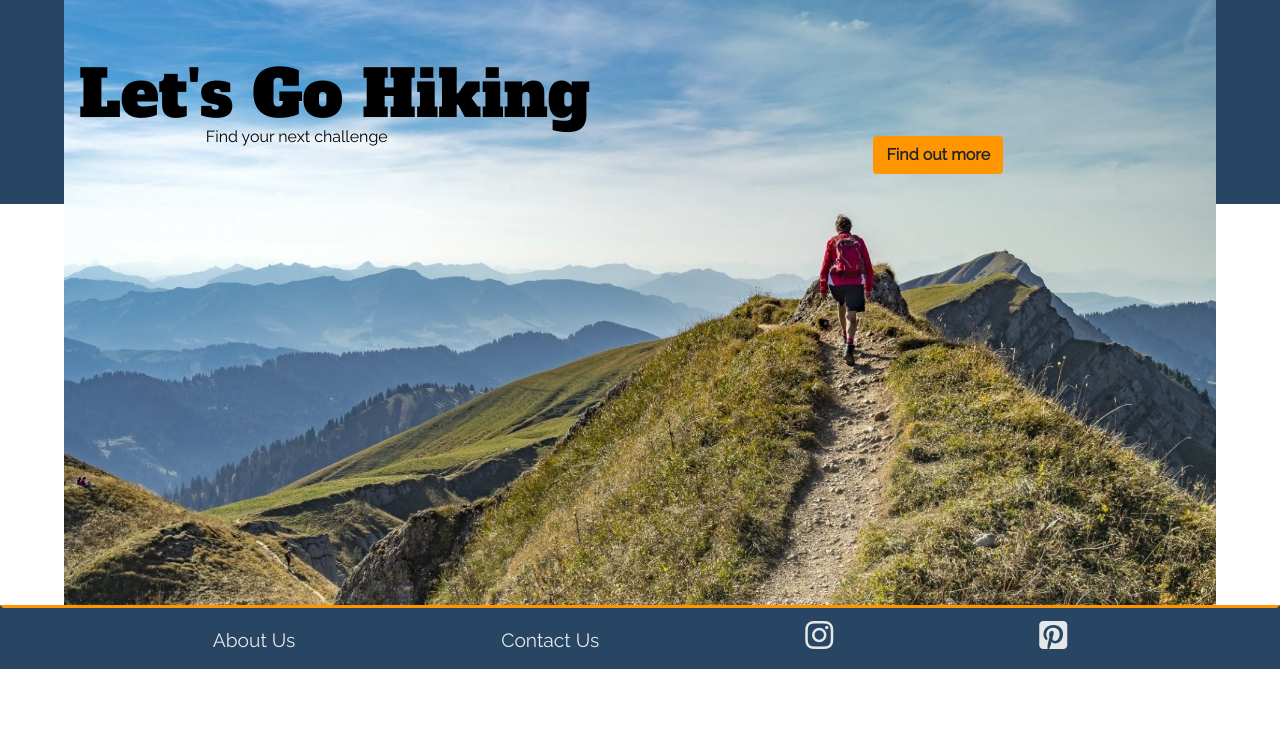
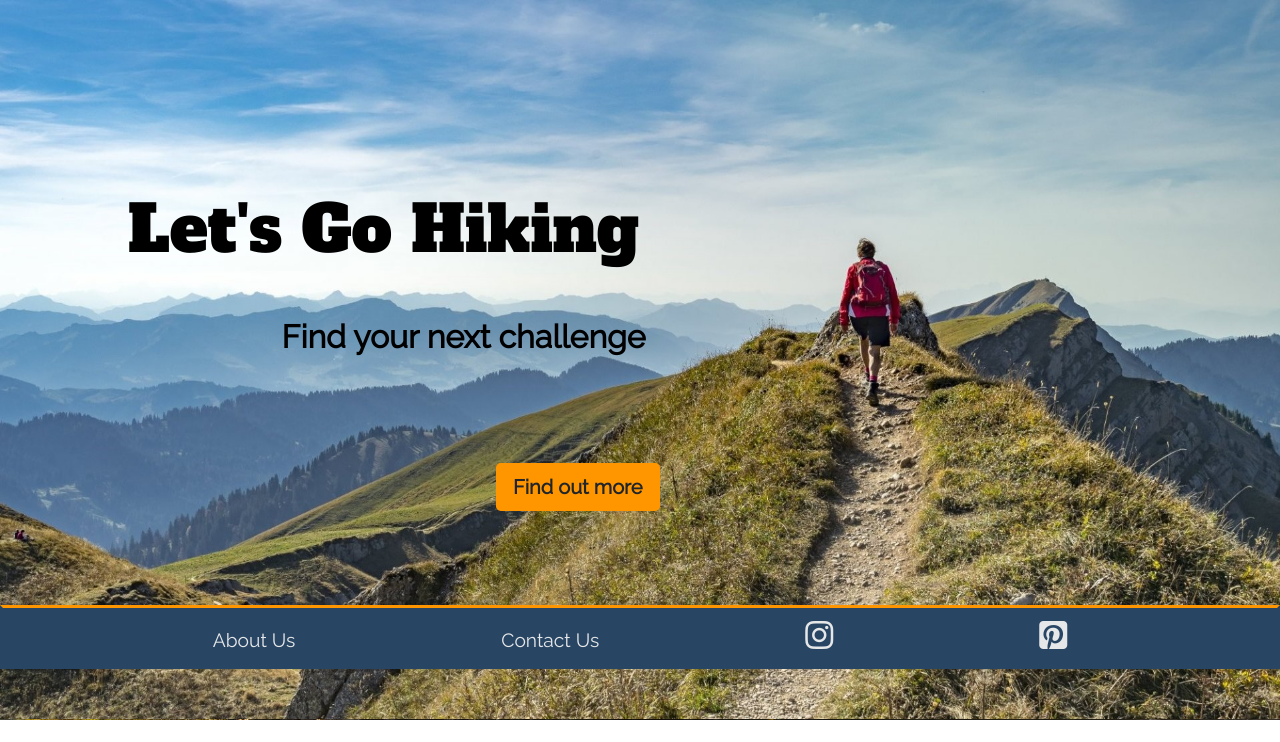
Before and after one commit to ClaireRoberts1403/LetsGoHiking, a Django app: page / in a window 1280 px wide. Shown: the part 131-873 px from the top of the page. Before the commit the page ends 800 px from the top, so only its background shows below. Run offline with Django 3.2, Linux system fonts and the light colour scheme; some libraries are stand-ins or nearby versions.

Commit message:
fixed hero image, and altered styling on empty-cart and about page

```diff
--- a/bag/templates/bag/bag.html
+++ b/bag/templates/bag/bag.html
@@ -92,8 +92,10 @@
     <!-- Empty cart user-view -->
     <div class="container-fluid">
         <h2 class="cart_empty">Your cart is empty</h2>
+        <span style="margin-left: 40%;">
                 <a href="{% url 'shop' %}" class="btn cart_empty_btns" type="button"><i class="fas fa-undo-alt"></i> Keep Shopping</a>
                 <a href="{% url 'challenges' %}" class="btn cart_empty_btns" type="button"><i class="fas fa-undo-alt"></i> Back to Challenges</a>
+                </span>
     </div>
     {% endif %}
 </div>
--- a/home/templates/home/index.html
+++ b/home/templates/home/index.html
@@ -2,57 +2,23 @@
 {% load static %}
 
 {% block content %}
-<div class="container" id="crossfade">
+<div id="crossfade">
+  <img class="bottom" src="./media/hero_image.jpg" style= "width: 100%">
+  <img class="top" src="./media/hero-image3.jpg" style= "width: 100%">
+	<img class="bottom" src="{{ '../media/hero-image3.jpg' }}" style= "width: 100%">
+	<img class="top" src="{{ '../media/hero-image2.jpg' }}" style= "width: 100%">
+</div>
+<div class="jumbotron jumbotron-fluid mb-0">
 <!-- Hero Image for Home page -->
-	<img class="bottom" src="{{ '../media/hero-image3.jpg' }}" style="background-size: 100% 100%">
-	<img class="top" src="{{ '../media/hero-image2.jpg' }}" style="background-size: 100% 100%">
-	<div class="row">
-		<div class="col">
-			<h1 class="hero-font">
-				Let's Go Hiking
-			</h1>
-            <br>
-            <h2 class="hero-subtitle">Find your next challenge</h2>
-		</div>
 
-    		<div class="col">
-			<button type="button" data-toggle="modal" data-target="FindOutMoreModal" class="btn find-out-more-btn">Find out more</button>
-		</div>
+	<h1 class="display-4 hero-font">
+			Let's Go Hiking
+		</h1>
+        <br>
+		<h2 class="lead hero-subtitle">
+			Find your next challenge
+            <a class="btn btn-lg find-out-more-btn" href="{% url 'about' %}" role="button">Find out more</a>
+		</h2>
+
         </div>
-        </div>
-
-		<!-- Modal -->
-		<div class="modal fade" id="FindOutMoreModal" tabindex="-1" aria-labelledby="FindOutMoreModalLabel"
-			aria-hidden="true">
-			<div class="modal-dialog modal-dialog-centered modal-dialog-scrollable">
-				<div class="modal-content">
-					<div class="modal-header">
-						<h5 class="modal-title" id="exampleModalLabel">Let's Go Hiking</h5>
-						<button type="button" class="close" data-dismiss="modal" aria-label="Close">
-          <span aria-hidden="true">&times;</span>
-        </button>
-					</div>
-					<div class="modal-body">
-						Let's go hiking provides you with inspiration to get into the great outdoors join a online
-						social community who like to hike and who love a challenge.
-						Click on the link to Challenges and you will find hiking challenges that you can have an
-						adventure whilst completing and get a great award.
-						<br>
-When you've found a challenge you want to do, add it to your basket and once purchased you'll get access to the full route which will guide you step by step.
-Your award will also be shipped and recieved within 5 working days.
-These awards will be patches or stickers individually designed and exclusive to purchasing the challenge.
-						<br>
-As a member you will then be able to share your adventure with other members through the
-community blog. This allows your hike to become more of an event and help you to create long lasting memories.
-						<br>
-Also check out the 'Let's go hiking' shop, for more patches, stickers and more.
-      </div>
-						<div class="modal-footer">
-							<button type="button" class="btn btn-secondary" data-dismiss="modal">Close</button>
-						</div>
-					</div>
-				</div>
-			</div>
-
-		</div>
 		{% endblock %}
--- a/static/css/base.css
+++ b/static/css/base.css
@@ -138,6 +138,7 @@ ul li a.cart .cart-basket {
     position: absolute;
     padding-top: 10%;
     color: black;
+    margin-left: 10%;
 }
 
 .hero-subtitle {
@@ -145,6 +146,8 @@ ul li a.cart .cart-basket {
     padding: 18% 22%;
     position: absolute;
     color: black;
+    font-weight: bolder;
+    font-size: 2rem;
 
 }
 
@@ -165,9 +168,13 @@ ul li a.cart .cart-basket {
 .find-out-more-btn {
     background-color: #FF9600;
     margin-left: 40%;
-    margin-top: 25%;
+    margin-top: 20%;
     font-weight: bolder;
     font-family: 'Raleway', sans-serif;
+}
+
+.find-out-more-btn:hover {
+    background-color: #D48702;
 }
 
 .my-btn-dark {
@@ -184,8 +191,12 @@ ul li a.cart .cart-basket {
     background-color: #FF9600;
     font-weight: bolder;
     font-family: 'Raleway', sans-serif;
-    margin-left: 25%;
     margin-top: 20px;
+    margin-bottom: 10px;
+    margin-left: 10px;
+    margin-right: 10px;
+    padding: 10px;
+
 }
 
 .about_btns {
```
